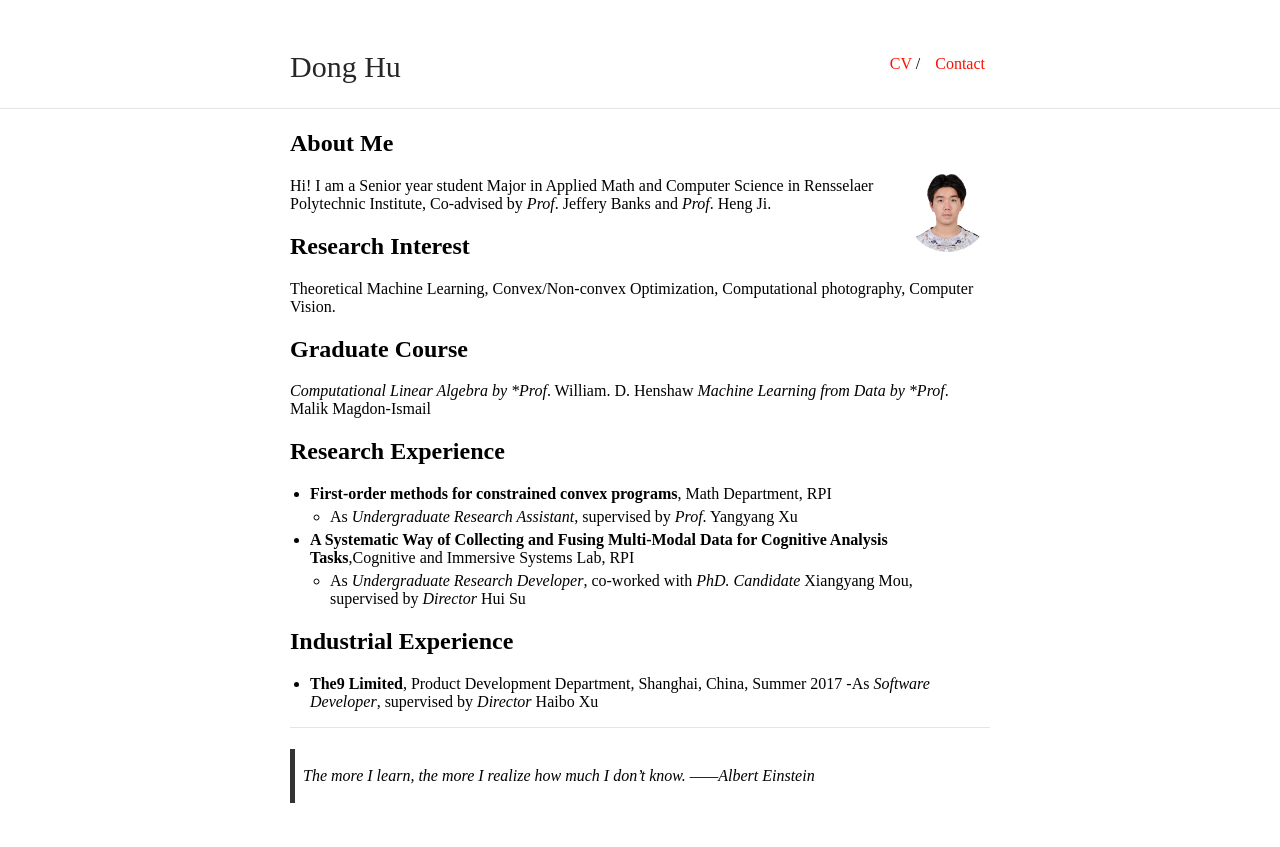
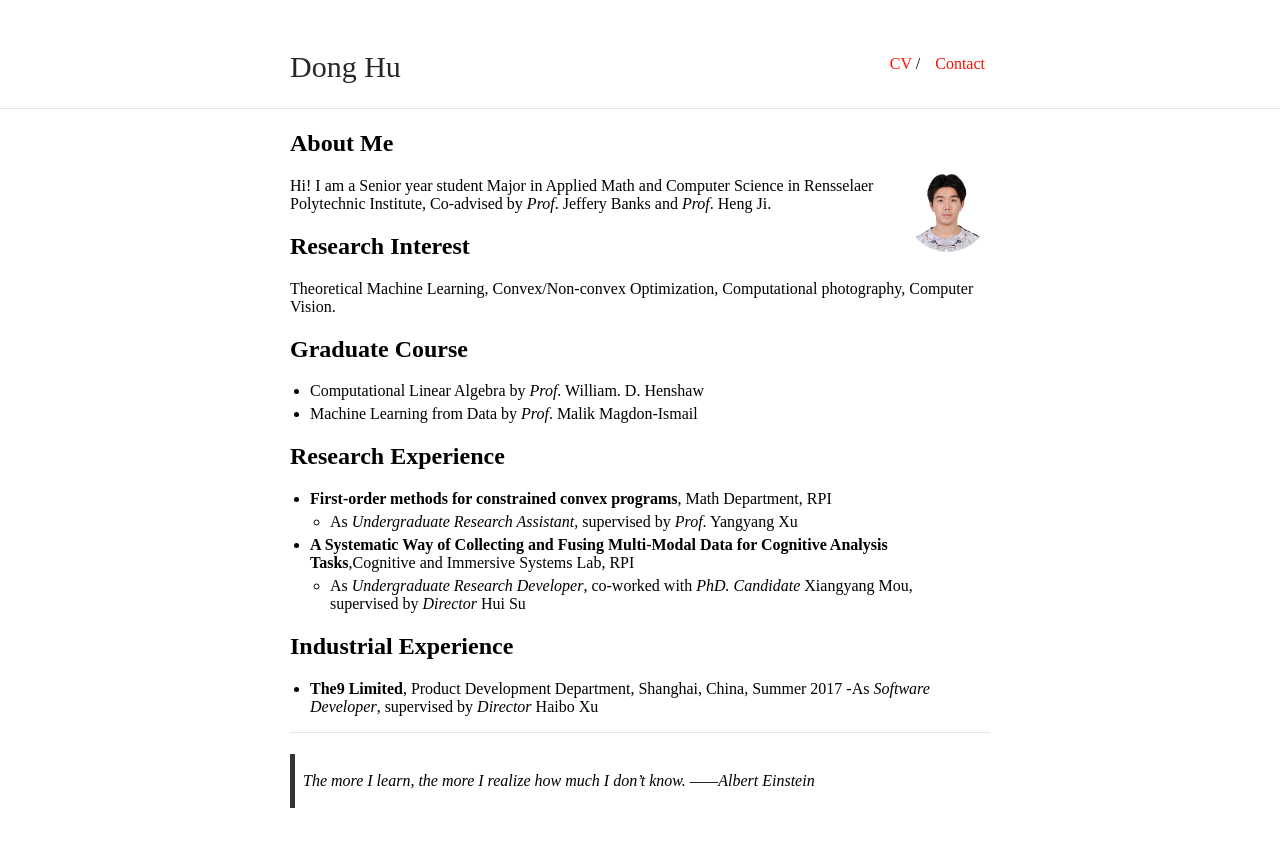
Before and after one commit to jurohd/jurohd.github.io, a Jekyll site: the page built from index.md, in a window 1280 px wide. Shown: the top 847 px of the page. Built offline with Jekyll 4.4.1, drawn with Linux system fonts in a browser that asks for light colours; our own code applies the rules of GitHub Pages for plain Markdown files.

```diff
--- a/index.md
+++ b/index.md
@@ -14,8 +14,8 @@ Theoretical Machine Learning, Convex/Non-convex Optimization, Computational phot
 
 ## Graduate Course
 
-*Computational Linear Algebra by *Prof*. William. D. Henshaw
-*Machine Learning from Data by *Prof*. Malik Magdon-Ismail
++ Computational Linear Algebra by *Prof*. William. D. Henshaw
++ Machine Learning from Data by *Prof*. Malik Magdon-Ismail
 
 ## Research Experience
 
```
